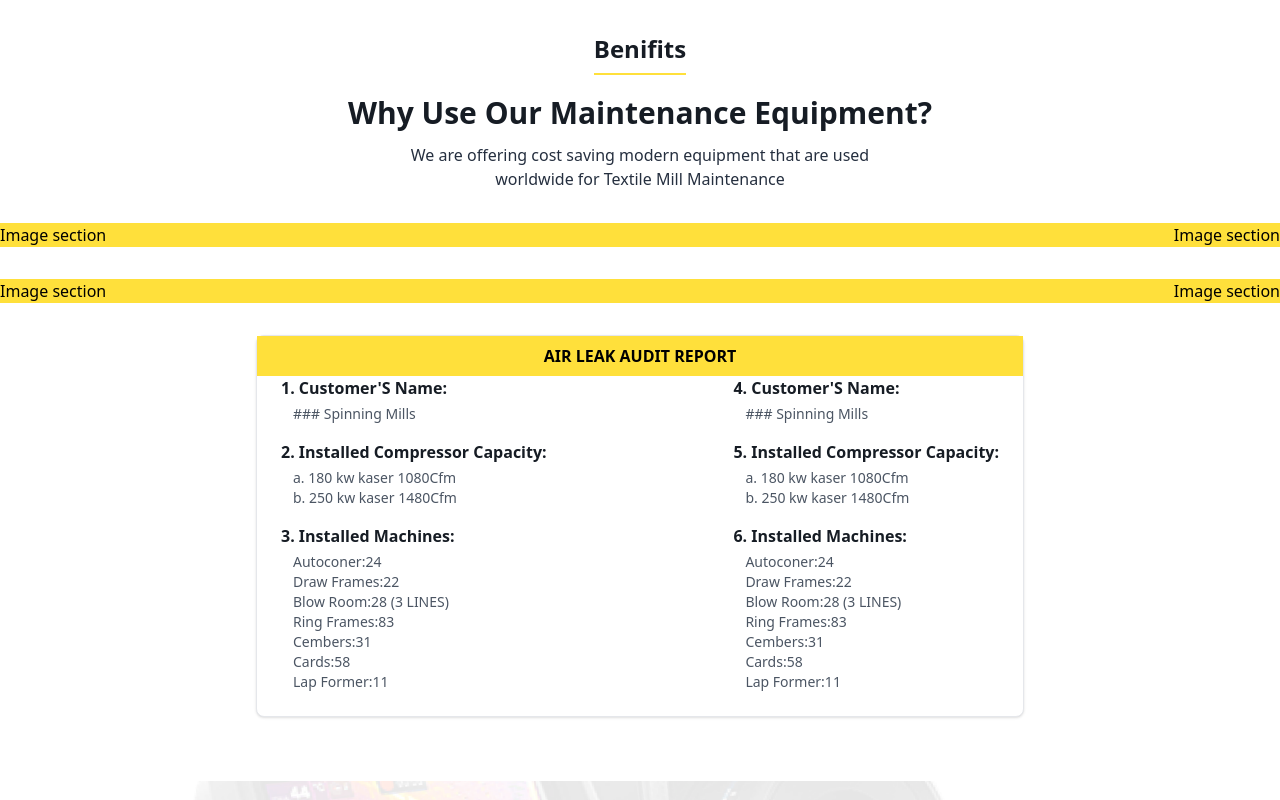
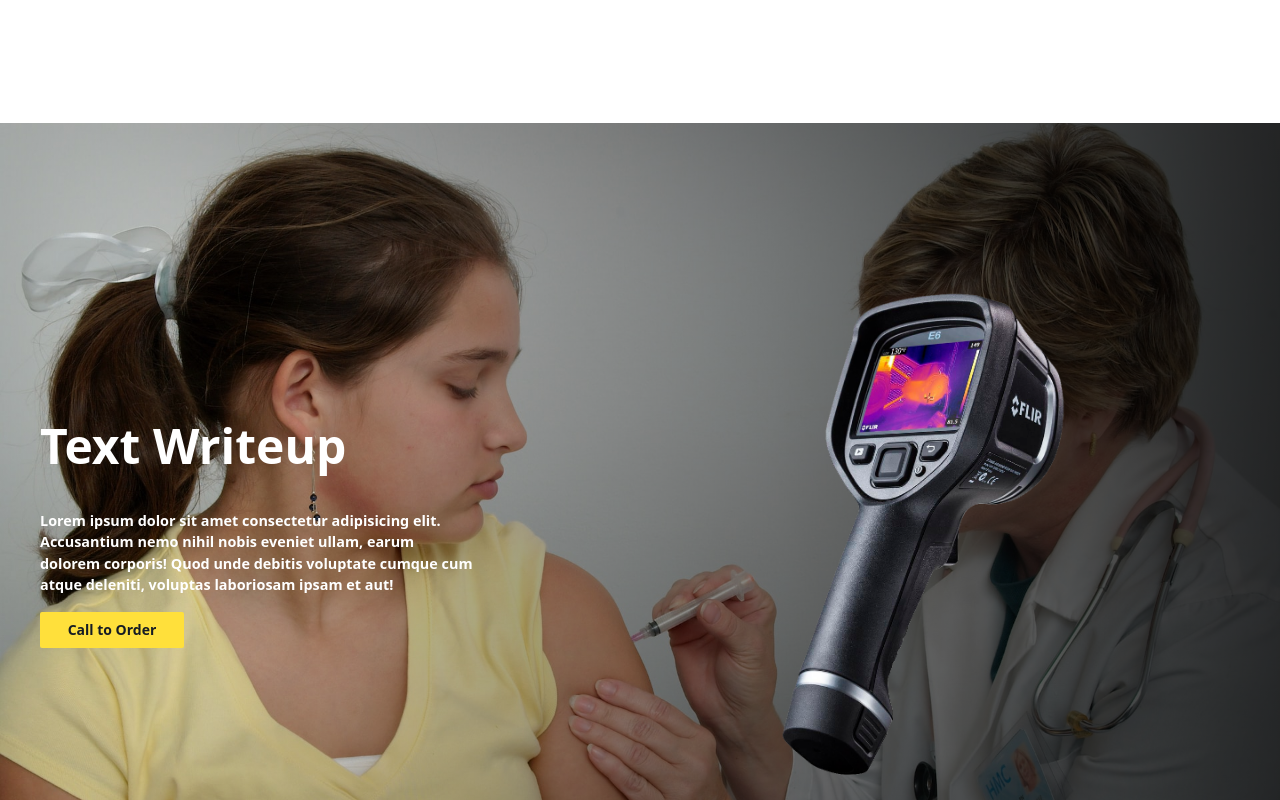
Before and after one commit to ayon178/product-showcase-v3, a Next.js app: page / in a window 1280 px wide. Shown: the part 1480-2280 px from the top of the page. Built offline with nearby package versions, Linux system fonts and the light colour scheme.

Commit message:
Random position slider

```diff
--- a/src/app/globals.css
+++ b/src/app/globals.css
@@ -58,65 +58,28 @@ html {
   background-repeat: no-repeat;
 }
 
-/* Custom slider */
-.custom-image-slider {
-  width: 100%;
-  margin: 0 auto;
-  overflow: hidden;
-}
-
-.each-fade {
-  position: relative;
-  width: 100%;
-  height: calc(100vh + 0.5rem);
-  display: flex;
-  align-items: center;
-  justify-content: center;
-  text-align: center;
-  background-size: cover;
-  background-position: center;
-  transition: opacity 1s ease-in-out, transform 1s ease-in-out;
-  opacity: 1;
-  transform: scale(1);
-}
-
-.each-fade img {
-  max-width: 100%;
-  height: auto;
-}
-
-.each-fade h2 {
-  font-size: 24px;
-  margin-top: 16px;
-  color: white;
-  text-shadow: 2px 2px 4px rgba(0, 0, 0, 0.7);
-}
-
-.each-fade p {
-  font-size: 18px;
-  color: white;
-  text-shadow: 1px 1px 2px rgba(0, 0, 0, 0.7);
-}
-
-.each-fade:after {
-  content: '';
-  position: absolute;
-  top: 0;
-  left: 0;
-  width: 100%;
-  height: 100%;
-  background: rgba(0, 0, 0, 0.3);
-  opacity: 0;
-  transition: opacity 0.5s ease-in-out;
-}
-
-.each-fade:hover:after {
-  opacity: 1;
-}
-/* Custom slider end */
-
 .slider_container_two {
   width: 100vw !important;
   max-width: 100vw !important;
   height: calc(100vh + 0.2rem) !important;
 }
+
+/* Random slider */
+.slider_container_random_slider {
+  width: 100vw;
+  max-width: 100vw;
+  height: calc(100vh + 0.2rem);
+  background-image: linear-gradient(
+      to left,
+      rgba(0, 0, 0, 0.8),
+      rgba(0, 0, 0, 0.05)
+    ),
+    url('../assets/slider.JPG');
+  background-size: cover;
+  background-position: center;
+  background-repeat: no-repeat;
+  display: flex;
+  justify-content: center;
+  align-items: center;
+  overflow: hidden !important;
+}
--- a/src/app/page.js
+++ b/src/app/page.js
@@ -5,6 +5,7 @@ import Brand from '@/components/branding/Brand'
 import Market from '@/components/market/Market'
 import Navbar from '@/components/shared/Navbar'
 import FocusedSlider from '@/components/slider/FocusedSlider'
+import RandomPositionSlider from '@/components/slider/RandomPositionSlider'
 import SwiperAutoSlider from '@/components/slider/Slider'
 import Specification from '@/components/specification/Specification'
 import gsap from 'gsap'
@@ -47,8 +48,9 @@ export default function Home() {
   return (
     <>
       <Navbar />
-      {/* <SwiperAutoSlider /> */}
+      <SwiperAutoSlider />
       <FocusedSlider />
+      <RandomPositionSlider />
       <main className="px-4 md:px-0">
         <Market />
         <Benefit />
--- a/src/components/shared/Navbar.js
+++ b/src/components/shared/Navbar.js
@@ -52,7 +52,7 @@ const Navbar = () => {
   return (
     <div
       id="navbar"
-      className="bg-transparent py-4 z-50 px-2 sticky top-0 mb-[-4rem]"
+      className="bg-transparent py-4 z-50 px-2 sticky top-0 mb-[-4rem] w-screen"
     >
       <div className="z-50 container  px-4 md:px-10 py-0 mx-auto flex flex-row justify-between">
         <Link
--- a/src/components/slider/FocusedSlider.js
+++ b/src/components/slider/FocusedSlider.js
@@ -70,7 +70,7 @@ const FocusedSlider = () => {
       <AnimatePresence initial={false}>
         <motion.div
           key={currentSlide}
-          className="absolute top-0 left-0 w-full h-full"
+          className="absolute top-0 left-0 max-w-screen h-auto w-screen overflow-hidden"
           initial={{ opacity: 0 }}
           animate={{ opacity: 1.5 }}
           exit={{ opacity: 0 }}
--- /dev/null
+++ b/src/components/slider/RandomPositionSlider.js
@@ -0,0 +1,131 @@
+import React, { useEffect, useRef } from 'react'
+import { Swiper, SwiperSlide } from 'swiper/react'
+import 'swiper/css'
+import 'swiper/css/pagination'
+import 'swiper/css/navigation'
+import { Autoplay, Pagination, Navigation } from 'swiper'
+import Image from 'next/image'
+import mainSliderImage from '../../assets/Product2.png'
+import gsap from 'gsap'
+
+const RandomPositionSlider = () => {
+  const swiperRef = useRef(null)
+
+  useEffect(() => {
+    const swiper = swiperRef.current.swiper
+
+    if (swiper) {
+      // Add an event listener for slide change
+      swiper.on('slideChange', () => {
+        // Select the slider container
+        const sliderContainer = document.querySelector(
+          '.slider_container_random_slider'
+        )
+
+        // Use GSAP to animate the image
+        gsap.to(sliderContainer, {
+          opacity: 0,
+          scale: 1.2,
+          duration: 0.5,
+          onComplete: () => {
+            // Restore the opacity after animation (optional)
+            gsap.to(sliderContainer, {
+              opacity: 1,
+              scale: 1,
+              duration: 0.5,
+            })
+          },
+        })
+      })
+    }
+  }, [])
+
+  return (
+    <div className="overflow-hidden w-screen">
+      <Swiper
+        effect="fade"
+        ref={swiperRef}
+        spaceBetween={30}
+        centeredSlides={true}
+        autoplay={{
+          delay: 2500,
+          disableOnInteraction: false,
+        }}
+        pagination={{
+          clickable: true,
+        }}
+        navigation={false}
+        modules={[Autoplay, Pagination]}
+        className="mySwiper slider_container_random_slider z-10"
+      >
+        <SwiperSlide>
+          <div
+            className={`slide-1 relative h-full flex items-center justify-center`}
+          >
+            <div className="mt-5 md:flex container mx-auto ps-5 md:ps-10 items-center justify-between">
+              <div className="w-full md:w-[50%] overflow-hidden">
+                <Image
+                  src={mainSliderImage}
+                  alt="Royal Melbourne Hospital"
+                  width="85%"
+                  height="100%"
+                  className="py-1 w-[85%]"
+                />
+              </div>
+              {/* Text container */}
+              <div className="w-full md:w-[50%] mt-10 md:mt-0 flex flex-col justify-start md:justify-end pr-0 md:pr-10">
+                <h1 className="text-white text-2xl md:text-5xl text-center md:text-right slide-header font-bold">
+                  Text Writeup
+                </h1>
+                <p className="text-white mt-10 font-semibold text-center md:text-right slide-text text-[.9rem] w-full ml-auto md:w-3/4">
+                  Lorem ipsum dolor sit amet consectetur adipisicing elit.
+                  Accusantium nemo nihil nobis eveniet ullam, earum dolorem
+                  corporis! Quod unde debitis voluptate cumque cum atque
+                  deleniti, voluptas laboriosam ipsam et aut!
+                </p>
+                <button className="bg-primary slide-text px-4 py-2 w-36 mr-auto md:mr-0 ml-auto rounded-sm mt-4 text-primaryText text-sm font-semibold">
+                  Call to Order
+                </button>
+              </div>
+            </div>
+          </div>
+        </SwiperSlide>
+        <SwiperSlide>
+          <div
+            className={`slide-1 relative h-full flex items-center justify-center`}
+          >
+            <div className="mt-5 md:flex container mx-auto ps-5 md:ps-10 items-center justify-between">
+              {/* Text container */}
+              <div className="w-full md:w-[50%] mt-10 md:mt-0 flex flex-col justify-start pr-0 md:pr-10">
+                <h1 className="text-white text-2xl md:text-5xl text-center md:text-left slide-header font-bold">
+                  Text Writeup
+                </h1>
+                <p className="text-white mt-10 font-semibold text-center md:text-left slide-text text-[.9rem] w-full mr-auto md:w-3/4">
+                  Lorem ipsum dolor sit amet consectetur adipisicing elit.
+                  Accusantium nemo nihil nobis eveniet ullam, earum dolorem
+                  corporis! Quod unde debitis voluptate cumque cum atque
+                  deleniti, voluptas laboriosam ipsam et aut!
+                </p>
+                <button className="bg-primary slide-text px-4 py-2 w-36 mr-auto rounded-sm mt-4 text-primaryText text-sm font-semibold">
+                  Call to Order
+                </button>
+              </div>
+
+              <div className="w-full md:w-[50%] overflow-hidden">
+                <Image
+                  src={mainSliderImage}
+                  alt="Royal Melbourne Hospital"
+                  width="85%"
+                  height="100%"
+                  className="py-1 w-[85%]"
+                />
+              </div>
+            </div>
+          </div>
+        </SwiperSlide>
+      </Swiper>
+    </div>
+  )
+}
+
+export default RandomPositionSlider
```
